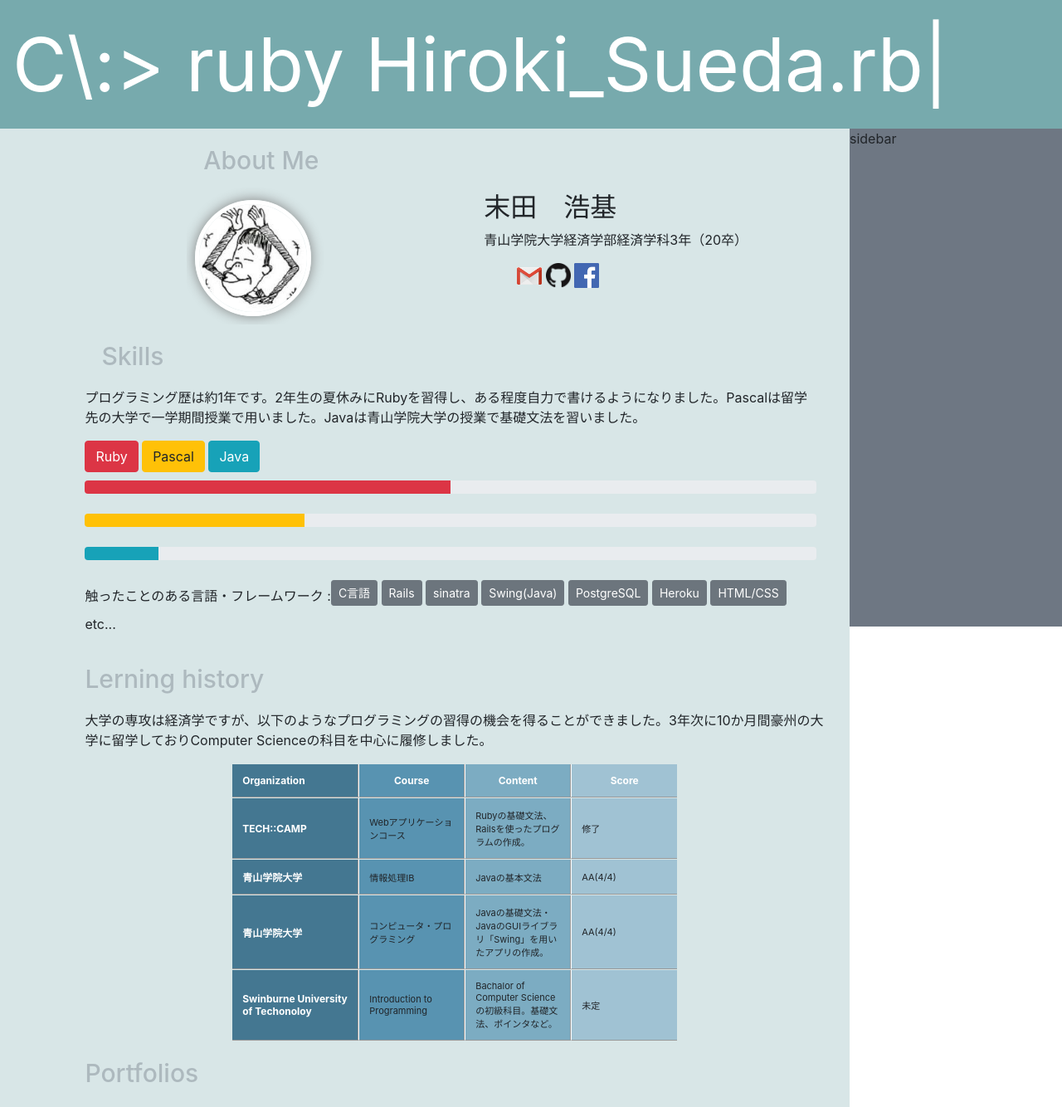
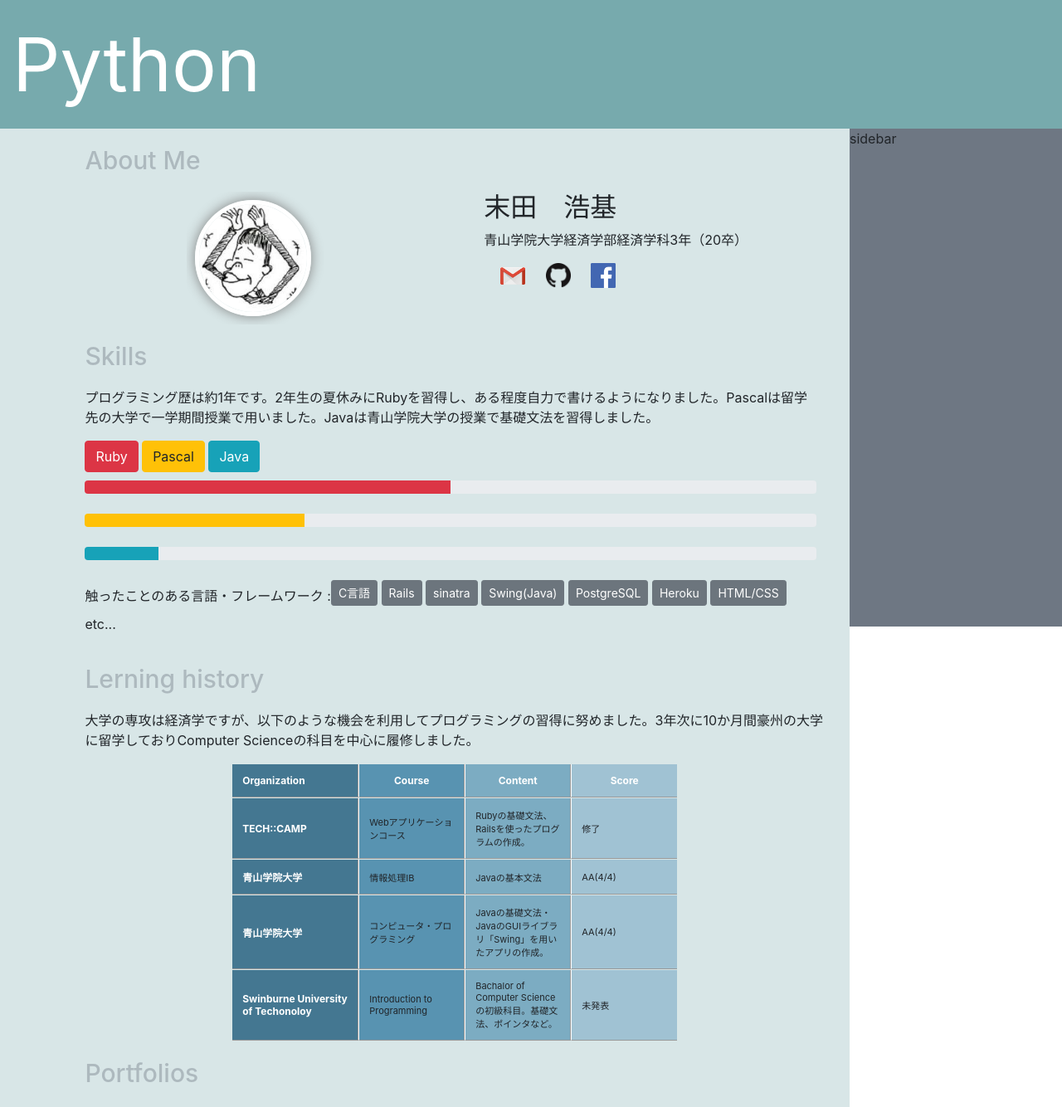
Before and after one commit to Pyons04/Pyons04.github.io, a plain HTML site: page index.html in a window 1280 px wide. Shown: the top 1334 px of the page at 83% size. Drawn offline with nearby package versions, Linux system fonts and the light colour scheme.

Commit message:
javascript test

```diff
--- a/index.html
+++ b/index.html
@@ -9,8 +9,8 @@
 
 
 <body>
- <header>
-     C\:> ruby Hiroki_Sueda.rb|
+ <header id="choice">
+   C\:> ruby Hiroki_Sueda.rb|
  </header>
 
   <main>
@@ -20,9 +20,9 @@
       <div id="indent">
       </div>
 
+      <h1>About Me</h1>
 
       <div id="about_me">
-        <h1>About Me</h1>
 
             <div class="self_intro"><!-- self_introはperson_imgとperson_infoを小要素に持つ。この2つの感覚を調整するために新説 -->
               <div class="person_img" >
@@ -59,10 +59,10 @@
       <!-- ↑これはselfintro barsのdiv閉じ -->
       </div>
 
+      <h1>Skills</h1>
       <div id="skills">
-        <h1>Skills</h1>
 
-        <p>プログラミング歴は約1年です。2年生の夏休みにRubyを習得し、ある程度自力で書けるようになりました。Pascalは留学先の大学で一学期間授業で用いました。Javaは青山学院大学の授業で基礎文法を習いました。</p>
+        <p>プログラミング歴は約1年です。2年生の夏休みにRubyを習得し、ある程度自力で書けるようになりました。Pascalは留学先の大学で一学期間授業で用いました。Javaは青山学院大学の授業で基礎文法を習得しました。</p>
 
 
         <div id="bars">
@@ -95,7 +95,7 @@
       <div id="lerning_history">
         <h1>Lerning history</h1>
 
-        <p>大学の専攻は経済学ですが、以下のようなプログラミングの習得の機会を得ることができました。3年次に10か月間豪州の大学に留学しておりComputer Scienceの科目を中心に履修しました。</p>
+        <p>大学の専攻は経済学ですが、以下のような機会を利用してプログラミングの習得に努めました。3年次に10か月間豪州の大学に留学しておりComputer Scienceの科目を中心に履修しました。</p>
         <table class="brwsr1">
             <tbody>
               <tr>
@@ -127,7 +127,7 @@
                   <th class="r1">Swinburne University of Techonoloy</th>
                   <td class="r2">Introduction to Programming</td>
                   <td class="r3">Bachalor of Computer Science の初級科目。基礎文法、ポインタなど。</td>
-                  <td class="r4">未定</td>
+                  <td class="r4">未発表</td>
               </tr>
 
 
@@ -152,6 +152,7 @@
 
   <footer>
     <center>CopyRight 2018 Hiroki Sueda All Right Reserved.</center>
+    <script src="javascript.js"></script>
   </footer>
 
 </body>
--- /dev/null
+++ b/javascript.js
@@ -0,0 +1,3 @@
+
+
+document.getElementById('choice').textContent='Python';
--- a/styles.css
+++ b/styles.css
@@ -106,11 +106,14 @@ footer{
   background-color: #6E7783;
 }
 
-
+ul{
+  padding: 0;
+}
 
 li{
    list-style-type: none;
-}
+   margin-left: 20px;
+ }
 
 .person_img {
   float: left;
```
